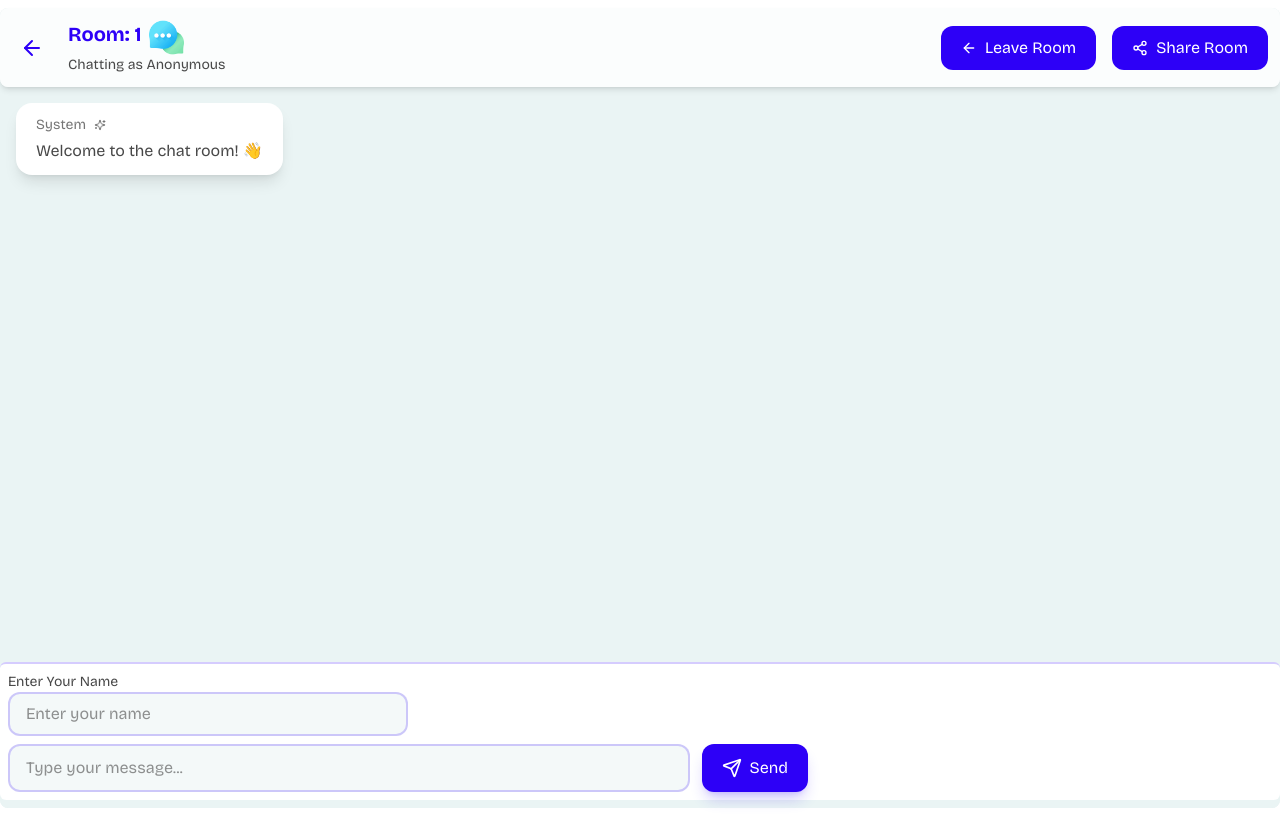
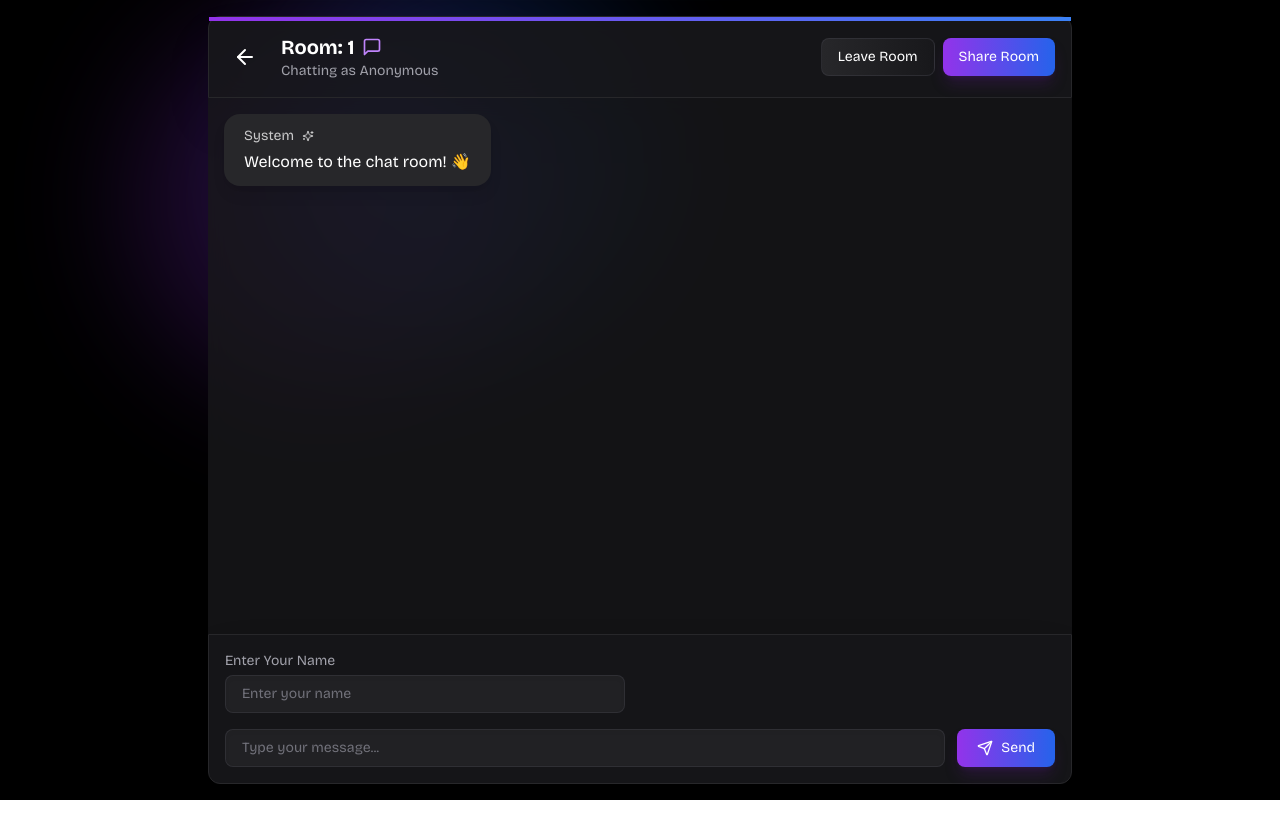
Before and after one commit to MrNikhillyadav/chatify-app, a React (Vite) app in the folder frontend/: page /room/1 in a window 1280 px wide. Built offline with nearby package versions, Linux system fonts and the light colour scheme; no server answers.

Commit message:
udpated chat UI

```diff
--- a/frontend/src/components/Room.tsx
+++ b/frontend/src/components/Room.tsx
@@ -1,6 +1,6 @@
 import { useState, useEffect, useRef } from "react";
 import { useParams, useNavigate } from "react-router-dom";
-import { ArrowLeft, Share2, Send, Sparkles } from "lucide-react";
+import { ArrowLeft,  Send, Sparkles, MessageSquare } from "lucide-react";
 import { toast } from "sonner";
 
 interface Message {
@@ -23,7 +23,7 @@ function Room() {
 
 const messagesEndRef = useRef<HTMLDivElement>(null);
 
-  if (!roomId) return <div>Invalid room</div>;
+
 
 useEffect(() => {
 const ws = new WebSocket("https://chibi-chat.onrender.com");
@@ -98,61 +98,56 @@ function Room() {
 }
 
   return (
-    <div className=" flex flex-col max-w-[1280px] rounded-lg my-2 m-auto bg-cartoon-bg text-cartoon-text">
-      <div className="h-screen flex flex-col bg-cartoon-bg text-cartoon-text rounded-lg ">
+    <div className="min-h-screen flex flex-col bg-black relative overflow-hidden">
+      {/* Spotlight effects */}
+      <div className="absolute top-1/4 left-1/4 w-96 h-96 bg-purple-600 rounded-full opacity-20 blur-3xl transform -translate-x-1/2 -translate-y-1/2" />
+      <div className="absolute bottom-1/3 right-1/3 w-96 h-96 bg-blue-600 rounded-full opacity-20 blur-3xl transform -translate-x-1/2 -translate-y-1/2" />
+
+      <div className="flex-1 flex flex-col max-w-4xl mx-auto w-full p-4">
         {/* Header */}
-      <div className="sticky top-0 z-10 bg-cartoon-light/80 backdrop-blur-sm shadow-md border-b-red-100 rounded-lg   border-cartoon-accent/20">
-        <div className="flex justify-between items-center p-3">
+        <div className="bg-zinc-900/90 backdrop-blur-md rounded-t-xl shadow-2xl p-4 border border-zinc-800 relative">
+          <div className="absolute top-0 left-0 w-full h-1 bg-gradient-to-r from-purple-600 to-blue-500" />
+          <div className="flex justify-between items-center">
             <div className="flex items-center gap-4">
               <button
                 onClick={() => navigate("/")}
-              className="p-2 rounded-xl text-cartoon-accent hover:bg-cartoon-accent/10 transition-colors"
+                className="p-2 rounded-xl text-white hover:bg-zinc-800 transition-colors"
               >
                 <ArrowLeft className="w-6 h-6" />
               </button>
-            <div >
-              <div className="flex gap-2">
-              <h1 className="text-xl inline-flex  font-bold text-cartoon-accent">
+              <div>
+                <div className="flex items-center gap-2">
+                  <h1 className="text-xl font-bold text-white">
                     Room: {roomId}
                   </h1>
-                  <img
-                  src="/chat.gif"
-                  width={35}
-                  height={20}
-                  alt="Picture of the author"
-                />
-
+                  <MessageSquare className="w-5 h-5 text-purple-400" />
                 </div>
-                  <p className="text-sm text-cartoon-text">
+                <p className="text-sm text-zinc-400">
                   Chatting as {name?.trim() || "Anonymous"}
                 </p>
               </div>
             </div>
-          <div className="flex gap-4">
-            {" "}
-            {/* Flex container for both buttons */}
+            <div className="flex gap-2">
               <button
                 onClick={leaveRoom}
-              className="flex items-center gap-2 px-5 py-2.5 bg-cartoon-accent text-cartoon-light rounded-xl
-                 transition-all hover:bg-cartoon-accent/90 hover:scale-105 active:scale-100"
+                className="px-4 py-2 bg-gradient-to-r from-zinc-800 to-zinc-900 text-white rounded-lg
+                           transition-all hover:opacity-90 text-sm border border-zinc-700/50"
               >
-              <ArrowLeft className="w-4 h-4" /> {/* Fix icon */}
-              <span>Leave Room</span>
+                Leave Room
               </button>
               <button
                 onClick={shareRoom}
-              className="flex items-center gap-2 px-5 py-2.5 bg-cartoon-accent text-cartoon-light rounded-xl
-                 transition-all hover:bg-cartoon-accent/90 hover:scale-105 active:scale-100"
+                className="px-4 py-2 bg-gradient-to-r from-purple-600 to-blue-600 text-white rounded-lg
+                           transition-all hover:opacity-90 text-sm shadow-lg shadow-purple-900/30"
               >
-              <Share2 className="w-4 h-4" />
-              <span>Share Room</span>
+                Share Room
               </button>
             </div>
           </div>
         </div>
 
         {/* Messages */}
-      <div className="flex-1 overflow-y-auto p-4 space-y-4">
+        <div className="flex-1 overflow-y-auto bg-zinc-900/80 backdrop-blur-md p-4 space-y-4">
           {messages.map((msg, index) => (
             <div
               key={index}
@@ -163,8 +158,8 @@ function Room() {
               <div
                 className={`max-w-[70%] rounded-2xl px-5 py-3 ${
                   msg.name === name
-                  ? "bg-cartoon-accent text-cartoon-light"
-                  : "bg-cartoon-light text-cartoon-text"
+                    ? "bg-gradient-to-r from-purple-600 to-blue-600 text-white"
+                    : "bg-zinc-800 text-white"
                 } shadow-lg`}
               >
                 <div className="text-sm opacity-75 mb-1 flex items-center gap-2">
@@ -179,9 +174,10 @@ function Room() {
         </div>
 
         {/* Input Section */}
-      <div className="border-t-2 rounded-md border-cartoon-accent/20 bg-cartoon-light p-2 space-y-2 mb-2">
-        <div className="  max-w-[400px]">
-          <label className="text-sm text-cartoon-text block ">
+        <div className="bg-zinc-900/90 backdrop-blur-md rounded-b-xl shadow-2xl p-4 border border-zinc-800">
+          <div className="space-y-4">
+            <div className="max-w-[400px]">
+              <label className="text-sm text-zinc-400 block mb-1">
                 Enter Your Name
               </label>
               <input
@@ -189,19 +185,19 @@ function Room() {
                 placeholder="Enter your name"
                 value={name || ""}
                 onChange={(e) => setName(e.target.value)}
-            className="w-full px-4 py-2 bg-cartoon-bg/50 border-2 border-cartoon-accent/20 rounded-xl
-                     text-cartoon-text placeholder-cartoon-text/60
-                     focus:ring-4 focus:ring-cartoon-accent/20 focus:border-cartoon-accent
-                     outline-none transition-all"
+                className="w-full px-4 py-2 bg-zinc-800/70 border border-zinc-700/50 rounded-lg
+                           text-white placeholder-zinc-500 text-sm
+                           focus:ring-2 focus:ring-purple-500/30 focus:border-purple-500 focus:outline-none
+                           transition duration-300 shadow-inner"
               />
             </div>
 
-        <div className="flex gap-3  max-w-[800px]">
+            <div className="flex gap-3">
               <input
-            className="flex-1 px-4 py-2 bg-cartoon-bg/50 border-2 border-cartoon-accent/20 rounded-xl
-                     text-cartoon-text placeholder-cartoon-text/60
-                     focus:ring-4 focus:ring-cartoon-accent/20 focus:border-cartoon-accent
-                     outline-none transition-all"
+                className="flex-1 px-4 py-2 bg-zinc-800/70 border border-zinc-700/50 rounded-lg
+                           text-white placeholder-zinc-500 text-sm
+                           focus:ring-2 focus:ring-purple-500/30 focus:border-purple-500 focus:outline-none
+                           transition duration-300 shadow-inner"
                 type="text"
                 placeholder="Type your message..."
                 value={message}
@@ -212,13 +208,14 @@ function Room() {
               />
               <button
                 onClick={sendMessage}
-            className="px-5 py-3 bg-cartoon-accent text-cartoon-light rounded-xl
-                     flex items-center gap-2 transition-all hover:bg-cartoon-accent/90
-                     hover:scale-105 active:scale-100 shadow-lg shadow-cartoon-accent/20"
+                className="px-5 py-2 bg-gradient-to-r from-purple-600 to-blue-600 text-white rounded-lg
+                           flex items-center gap-2 transition-all hover:opacity-90
+                           shadow-lg shadow-purple-900/30 text-sm"
               >
-            <Send className="w-5 h-5" />
+                <Send className="w-4 h-4" />
                 <span className="hidden sm:inline">Send</span>
               </button>
+            </div>
           </div>
         </div>
       </div>
--- a/frontend/src/index.css
+++ b/frontend/src/index.css
@@ -5,7 +5,7 @@
 
 @font-face {
     font-family: 'bricolage';
-    src: url('../public/fonts/font1.woff2');
+    src: url('/fonts/font1.woff2');
 }
 
 
```
Lines whose indentation alone changed are shown as unchanged.
